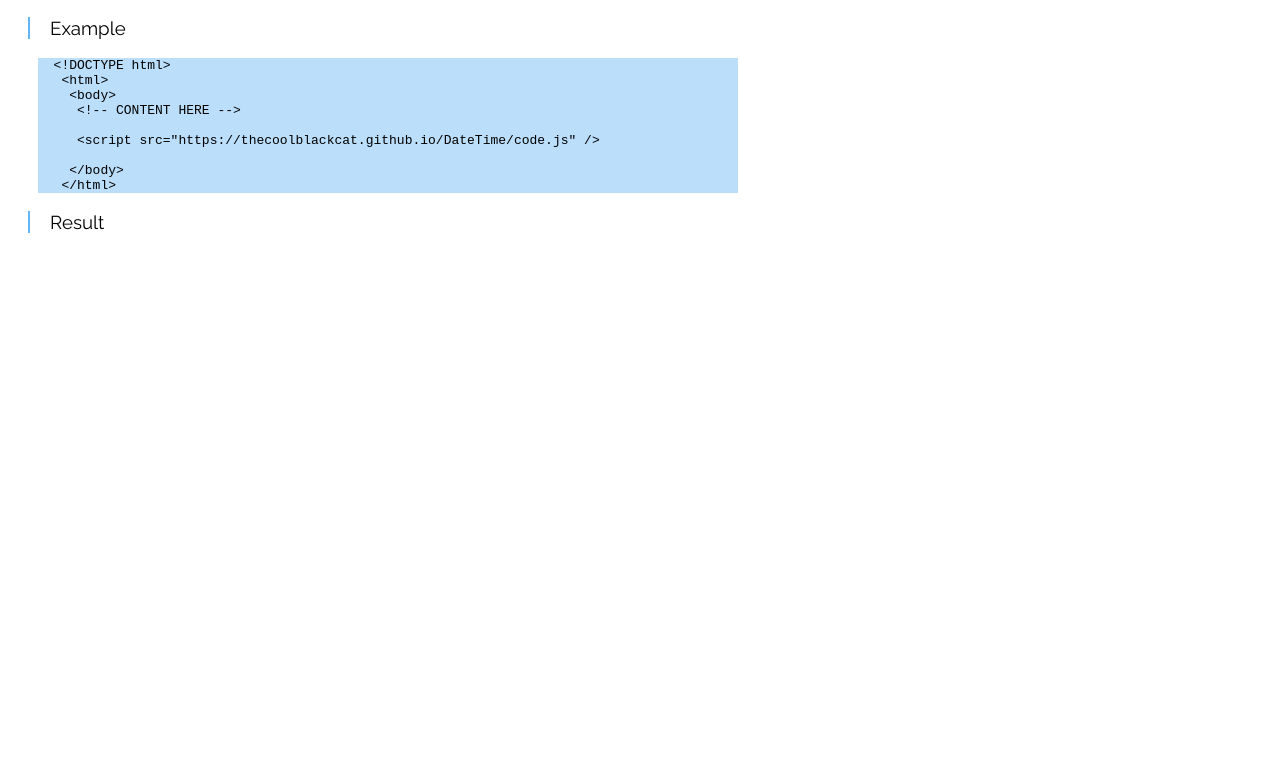
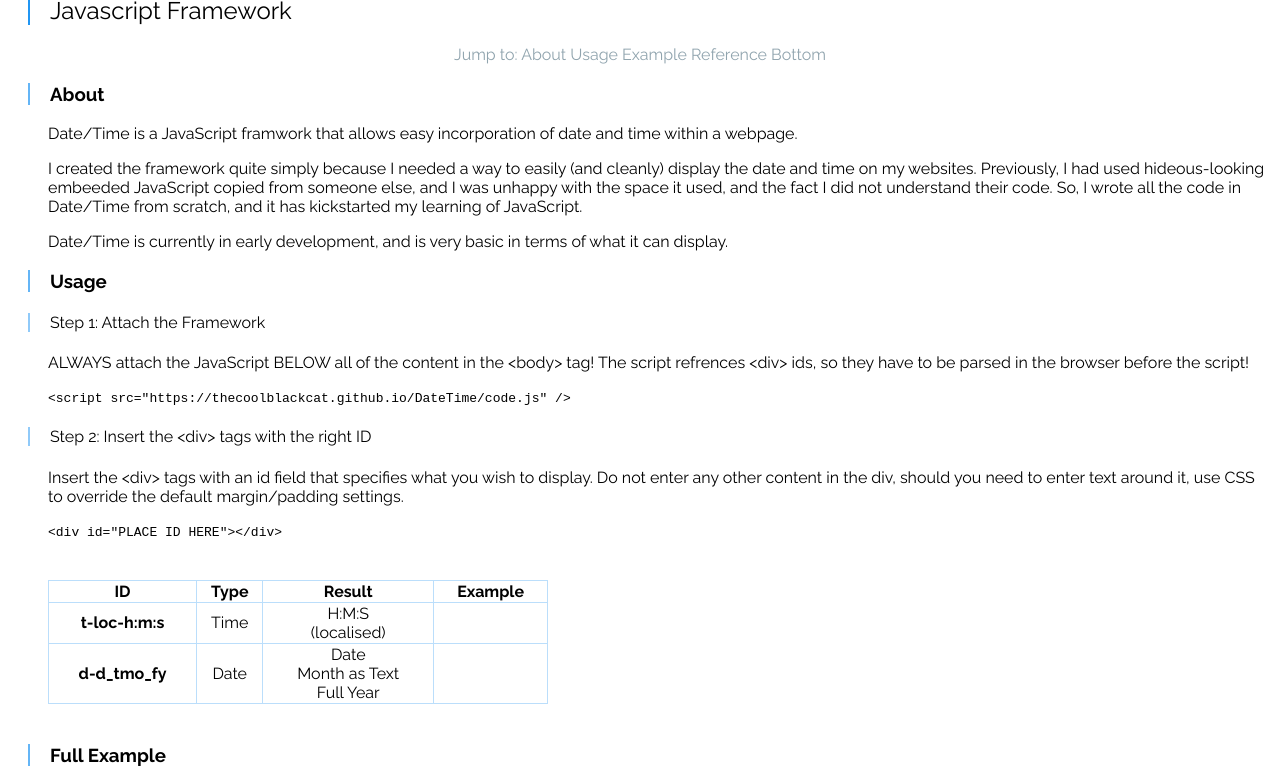
Before and after one commit to TheCoolBlackCat/Date-Time, a plain HTML site: page index.html in a window 1280 px wide. Shown: the part 112-893 px from the top of the page. Before the commit the page ends 800 px from the top, so only its background shows below. Drawn offline with Linux system fonts and the light colour scheme.

Commit message:
Expanded Content
Style, Nav, All Sections etc.

```diff
--- a/index.html
+++ b/index.html
@@ -28,6 +28,11 @@
 		<style>
 			@import 'https://fonts.googleapis.com/css?family=Raleway:400,700';
 
+			html, body{
+				margin: none;
+				padding: none;
+			}
+
 			h1 {
 				font-family: 'Raleway', sans-serif;
 				font-weight: 700;
@@ -35,8 +40,9 @@
 
 				border-left: 2px solid #1976D2;
 
+				margin-top: 50px;;
 				margin-left: 20px;
-					padding-left: 20px;
+				padding-left: 20px;
 			}
 
 			h2{
@@ -53,69 +59,221 @@
 
 			h3{
 				font-family: 'Raleway', sans-serif;
-				font-weight: 400;
+				font-weight: 700;
 				font-size 26px;
 
 				border-left: 2px solid #64B5F6;
 
 				margin-left: 20px;
-					padding-left: 20px;
+				padding-left: 20px;
+			}
+			h4{
+				font-family: 'Raleway', sans-serif;
+				font-weight: 400;
+				font-size 20px;
+
+				border-left: 2px solid #90CAF9;
+
+				margin-left: 20px;
+				padding-left: 20px;
+			}
+			p{
+				font-family: 'Raleway', sans-serif;
+				font-weight: 400;
+				margin-left: 20px;
+				padding-left: 20px;
 			}
 
-			#example {
-				margin-left: 30px;
-				font-family: monospace;
+			table{
+				border: #BBDEFB solid 1px;
+				font-family: 'Raleway', sans-serif;
+				border-collapse: collapse;
+				margin: 40px;
+				padding: none;
+				min-width: 500px;
+				max-width: 100%;
+			}
+			tr{
+				border: #BBDEFB solid 1px;
+			}
+			th{
+				border: #BBDEFB solid 1px;
+				font-weight: 700;
+				text-align: center;
+				vertical-align: middle;
+			}
+			td{
+				border: #BBDEFB solid 1px;
+				font-weight: 400;
+				text-align: center;
+				vertical-align: middle;
+			}
+			ul{
+				text-align: left;
+				vertical-align: top;
+				padding: none;
+				margin: none;
+				line-height: normal;
+			}
+			code{
+				margin-left: 20px;
+				padding-left: 20px;
+			}
+			#resultFullExample{
 				background-color: #BBDEFB;
-				max-width: 700px;
 			}
-
-			::-moz-selection { /* Code for Firefox */
-					color: #E3F2FD;
-					background: #82B1FF;
+			#nav{
+				font-family: 'Raleway', sans-serif;
+				font-weight: 400;
+				color: #90A4AE;
+				text-align: center;
+			}
+			a{
+				color: inherit;
+				text-decoration: none;;
+				-webkit-transition-duration: .5s; /* Chrome, Safari, Opera */
+    		transition-duration: .5s;
+			}
+			a:hover{
+				color: #82B1FF;
+			}
+			.intext{
+				color: #000;
+				text-decoration: underline;
 			}
 
 			::selection {
 					color: #E3F2FD;
 					background: #82B1FF;
 			}
+			::-moz-selection { /* Code for Firefox */
+					color: #E3F2FD;
+					background: #82B1FF;
+			}
 		</style>
 	</head>
 	<body>
+		<span id="top"></span>
 		<h1>Date/Time</h1>
 		<h2>Javascript Framework</h2>
+		<div id="nav">
+		Jump to:
+		<a href="#about">About</a>
+		<a href="#usage">Usage</a>
+		<a href="#fullexample">Example</a>
+		<a href="#reference">Reference</a>
+		<a href="#bottom">Bottom</a>
+		</div>
+		<h3 id="about">About</h3>
+		<p>
+			Date/Time is a JavaScript framwork that allows easy incorporation of date and time within a webpage.
+		</p>
+		<p>
+			I created the framework quite simply because I needed a way to easily (and cleanly) display the date and time on my websites.
+			Previously, I had used hideous-looking embeeded JavaScript copied from someone else, and I was unhappy with the space it used, and the fact I did not understand their code.
+			So, I wrote all the code in Date/Time from scratch, and it has kickstarted my learning of JavaScript.
+		</p>
+		<p>
+			Date/Time is currently in early development, and is very basic in terms of what it can display.
+		</p>
 
-		<h3>Example</h3>
+		<h3 id="usage">Usage</h3>
+		<h4>Step 1: Attach the Framework</h4>
+		<p>
+			ALWAYS attach the JavaScript BELOW all of the content in the &lt;body&gt; tag!
+			The script refrences &lt;div&gt; ids, so they have to be parsed in the browser before the script!
+		</p>
+		<code>
+			&lt;script src="https://thecoolblackcat.github.io/DateTime/code.js" /&gt;
+		</code>
 
+		<h4>Step 2: Insert the &lt;div&gt; tags with the right ID</h4>
+		<p>
+			Insert the &lt;div&gt; tags with an id field that specifies what you wish to display.
+			Do not enter any other content in the div, should you need to enter text around it, use CSS to override the default margin/padding settings.
+		</p>
+		<code>
+			&lt;div id="PLACE ID HERE"&gt;&lt;/div&gt;
+		</code>
+		<table>
+			<tr>
+				<th>ID</th>
+				<th>Type</th>
+				<th>Result</th>
+				<th>Example</th>
+			</tr>
+			<tr>
+				<th>t-loc-h:m:s</th>
+				<td>Time</td>
+				<td>
+					H:M:S<br />
+					(localised)
+				</td>
+				<td><div id="t-loc-h:m:s"></div></td>
+			</tr>
+			<tr>
+				<th>d-d_tmo_fy</th>
+				<td>Date</td>
+				<td>
+					Date<br />
+					Month as Text<br />
+					Full Year
+				</td>
+				<td><div id="d-d_tmo_fy"></div></td>
+			</tr>
+		</table>
+		<script src="https://thecoolblackcat.github.io/DateTime/code.js"></script>
 
-
-
-		<div id="example"
-			<code>
-				&nbsp;	&lt;!DOCTYPE html&gt;<br />
-				&nbsp;&nbsp;	&lt;html&gt;<br />
-				&nbsp;&nbsp;&nbsp;&nbsp;&lt;body&gt;<br />
-				&nbsp;&nbsp;&nbsp;&nbsp;&nbsp;&lt;!-- CONTENT HERE --&gt;<br /><br />
-				&nbsp;&nbsp;&nbsp;&nbsp;&nbsp;&lt;script src="https://thecoolblackcat.github.io/DateTime/code.js" /&gt; <br /><br />
+		<h3 id="fullexample">Full Example</h3>
+		<p>
+				&lt;!DOCTYPE html&gt;<br />
+				&nbsp;&nbsp;&lt;html&gt;<br />
+				&nbsp;&nbsp;&nbsp;&nbsp;&lt;body&gt;<br /><br />
+				<strong>
+				&nbsp;&nbsp;&nbsp;&nbsp;&nbsp;&nbsp;&lt;div id="t-loc-h:m:s"&gt;<br /><br />
+				&nbsp;&nbsp;&nbsp;&nbsp;&nbsp;&nbsp;&lt;script src="https://thecoolblackcat.github.io/DateTime/code.js" /&gt; <br /><br />
+				</strong>
 				&nbsp;&nbsp;&nbsp;&nbsp;&lt;/body&gt;<br />
-				&nbsp;&nbsp;&nbsp;&lt;/html&gt;
-			</code>
+				&nbsp;&nbsp;&lt;/html&gt;
+		</p>
+		<div id="resultFullExample">
+			<div div id="t-loc-h:m:s"></div>
+			<script src="https://thecoolblackcat.github.io/DateTime/code.js"></script>
 		</div>
-
+<!--
 		<h3>Result</h3>
-		<div id="result"
-				<div id="workingExample"
-					<!-- CONTENT HERE -->
+		<div id="result">
 					<div id="t-loc-h:m:s"></div>
 					<div id="t-loc-h:m:s"></div>
-					<script type="text/javascript" src="code_latest.js" />
-				</div>
+					<script type="text/javascript" src="code.js" />
+		</div>-->
+		<h3 id="reference">Reference</h3>
+		<p>
+			<strong>Note: </strong>the following commands have to be used as defined <a class="intext" href="#usage">above</a>.
+			This is merely a breakdown of what the components of the ID name mean.
+		</p>
+		<p>
+		<strong>t-</strong> calls a Time <br />
+		<strong>-loc-</strong> refers to "localisation" <br />
+		<strong>-h:m:s</strong> specifies Hours : Minutes : Seconds <br/>
+		</p>
+		<p>
+		<strong>d-</strong>  calls a Date <br />
+		<strong>d_tmo_fy</strong> is similar to -h:m:s <br />
+		<strong>d</strong> displays a numerical day <br />
+		<strong>tmo</strong> displays the month as text <br />
+		<strong>fy</strong> displays a full numerical year <br />
+		</p>
+		<div id="nav">
+		Jump to:
+		<a href="#top">Top</a>
+		<a href="#about">About</a>
+		<a href="#usage">Usage</a>
+		<a href="#fullexample">Example</a>
+		<a href="#reference">Reference</a>
 		</div>
-
-
-
-
-
-		<br /><br /><br /><br /><br /><br /><br />
+		<span id="bottom"></span>
+	</body>
 </html>
 		<!--
 
@@ -127,7 +285,3 @@
         <p id="demo">THIS IS NOT AN EASTER EGG</p>
 
 		-->
-
-
-	</body>
-</html>
```
